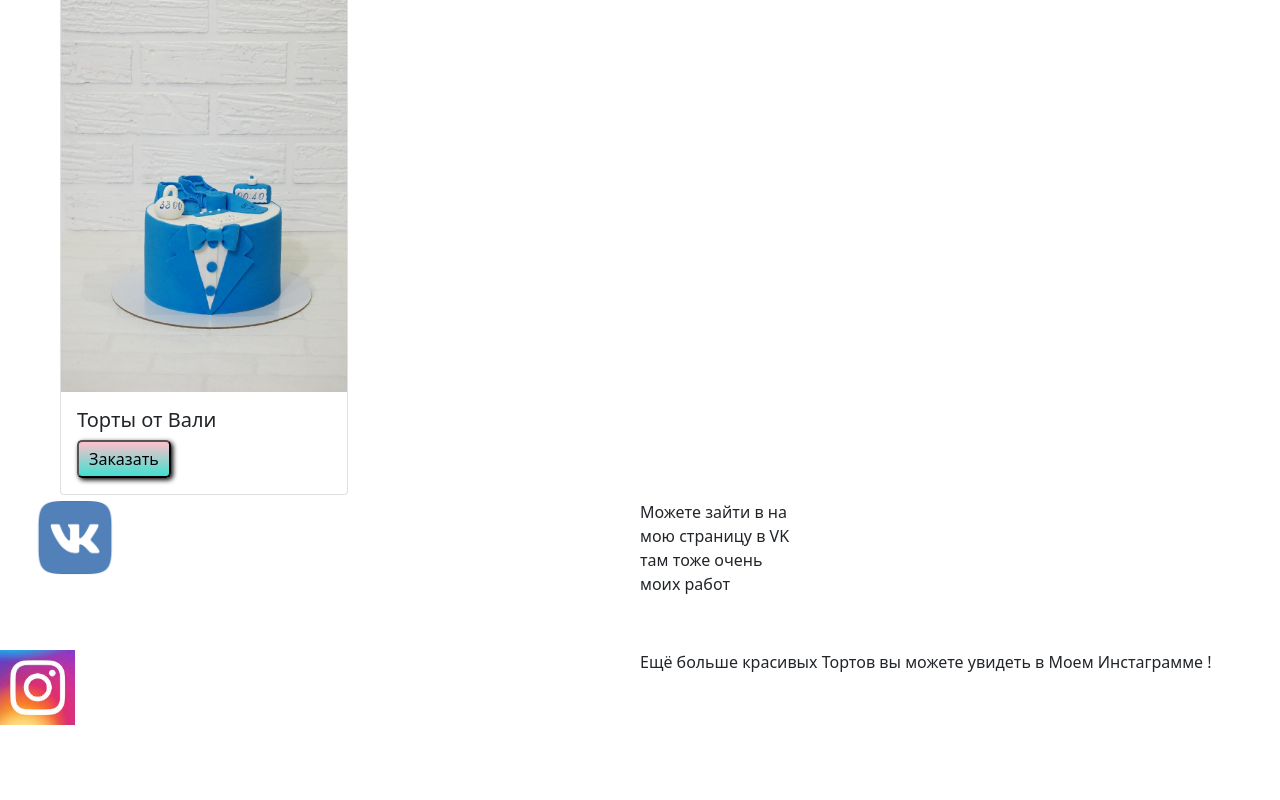
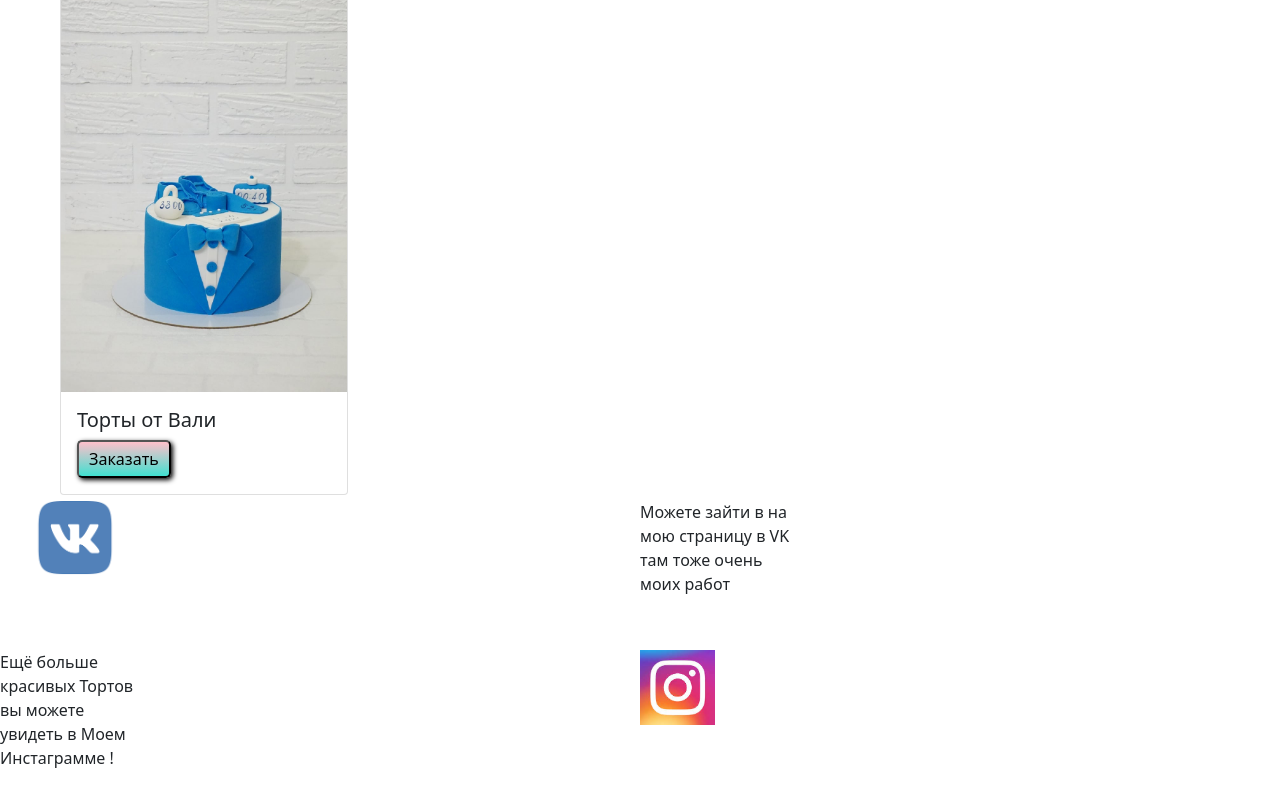
Before and after one commit to sergeianip20/rop, a Next.js app: page /secon in a window 1280 px wide. Shown: the part 3552-4352 px from the top of the page. Before the commit the page ends 4283 px from the top, so only its background shows below. Built offline with nearby package versions, Linux system fonts and the light colour scheme.

Commit message:
Update secon.js

```diff
--- a/pages/secon.js
+++ b/pages/secon.js
@@ -251,6 +251,12 @@ placeholder="напишите имя"/>
 Можете зайти в на мою страницу в VK там тоже очень моих работ
 </div>
 </div>
+
+<div className={s.item}>
+<div className = {s.vk_items}>
+Ещё больше красивых Тортов вы можете увидеть в Моем Инстаграмме !
+</div>
+</div>
 <div className={s.item}>
 <div className = {s.vk_items1}>
 <a href="https://instagram.com/vp.cake?utm_medium=copy_link">
@@ -259,7 +265,7 @@ placeholder="напишите имя"/>
 </a>
 </div>
 </div>
-Ещё больше красивых Тортов вы можете увидеть в Моем Инстаграмме !
+
 </div>
 </div>
 </div>
```
